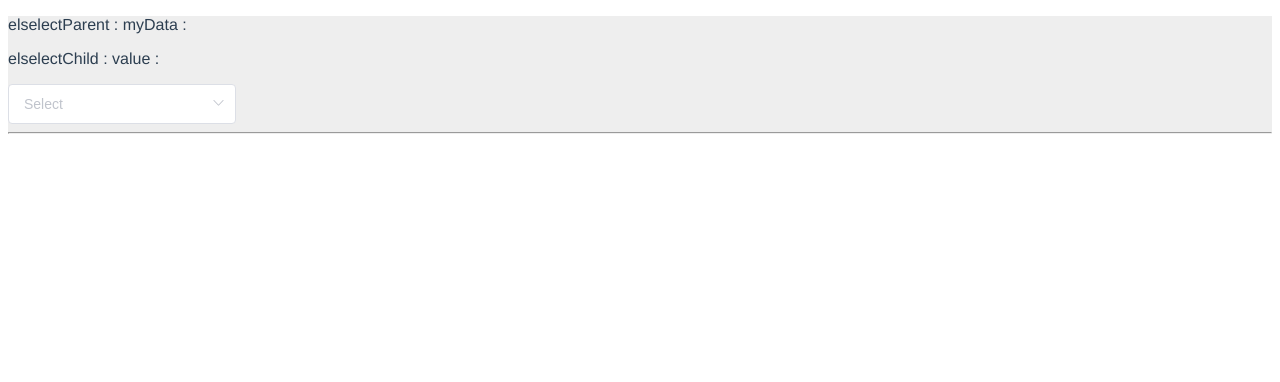
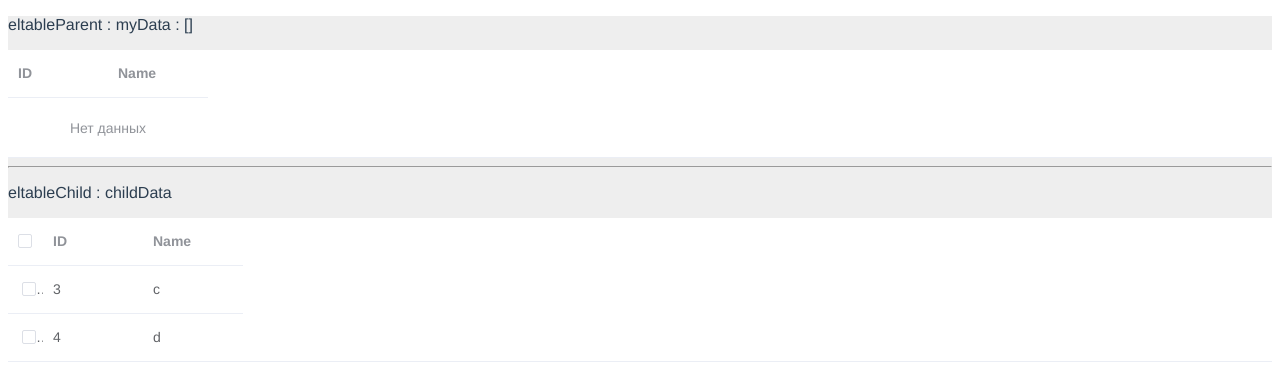
Before and after one commit to sowlru/vue2-test, a Vue app: page / in a window 1280 px wide. Shown: the top 382 px of the page. Built offline with nearby package versions, Linux system fonts and the light colour scheme.

Commit message:
Add el-table in child-parent

```diff
--- a/src/App.vue
+++ b/src/App.vue
@@ -1,6 +1,7 @@
 <template>
   <div id="app">
-    <elselect-parent />
+    <!-- <elselect-parent /> -->
+    <eltable-parent />
     <!-- <input-parent /> -->
   </div>
 </template>
@@ -9,11 +10,13 @@
 /* eslint-disable */
 // CHILD-PARENT
 import elselectParent from "@/childParent/elselectParent"
+import eltableParent from "@/childParent/eltableParent"
 import inputParent from "@/childParent/inputParent"
 export default {
   name: "app",
   components: {
     elselectParent,
+    eltableParent,
     inputParent,
   },
 }
--- a/src/childParent/elselectChild.vue
+++ b/src/childParent/elselectChild.vue
@@ -1,6 +1,6 @@
 <template>
   <div class="cont">
-    <p>elselectChild : value : {{ value }}</p>
+    <p>elselectChild : v-model : {{ value }}</p>
     <el-select v-model="vm" placeholder="Select" @change="handlerChange">
       <el-option
         v-for="item in options"
--- /dev/null
+++ b/src/childParent/eltableChild.vue
@@ -0,0 +1,35 @@
+<template>
+  <div class="cont">
+    <p>eltableChild : childData</p>
+    <el-table
+      :data="childData"
+      style="width: 100%"
+      row-key="id"
+      @selection-change="handleSelectionChange"
+    >
+      <el-table-column type="selection" width="35" :reserve-selection="true" />
+      <el-table-column prop="id" label="ID" width="100" />
+      <el-table-column prop="name" label="Name" width="100" />
+    </el-table>
+  </div>
+</template>
+<script>
+/* eslint-disable */
+export default {
+  props: { value: { type: Array, default: "" } },
+  data() {
+    return {
+      childData: [
+        { id: 3, name: "c" },
+        { id: 4, name: "d" },
+      ],
+    }
+  },
+  methods: {
+    handleSelectionChange(v) {
+      this.$emit("input", v)
+      console.log("handleSelectionChange", v)
+    },
+  },
+}
+</script>
--- /dev/null
+++ b/src/childParent/eltableParent.vue
@@ -0,0 +1,28 @@
+<template>
+  <div class="cont">
+    <p>eltableParent : myData : {{ myData }}</p>
+    <el-table :data="myData" style="width: 100%">
+      <el-table-column prop="id" label="ID" width="100" />
+      <el-table-column prop="name" label="Name" width="100" />
+    </el-table>
+    <hr />
+    <eltable-child v-model="myData" />
+  </div>
+</template>
+<script>
+/* eslint-disable */
+import eltableChild from "@/childParent/eltableChild"
+export default {
+  components: {
+    eltableChild,
+  },
+  data() {
+    return {
+      myData: [
+        // { id: 1, name: "a" },
+        // { id: 2, name: "b" },
+      ],
+    }
+  },
+}
+</script>
```
